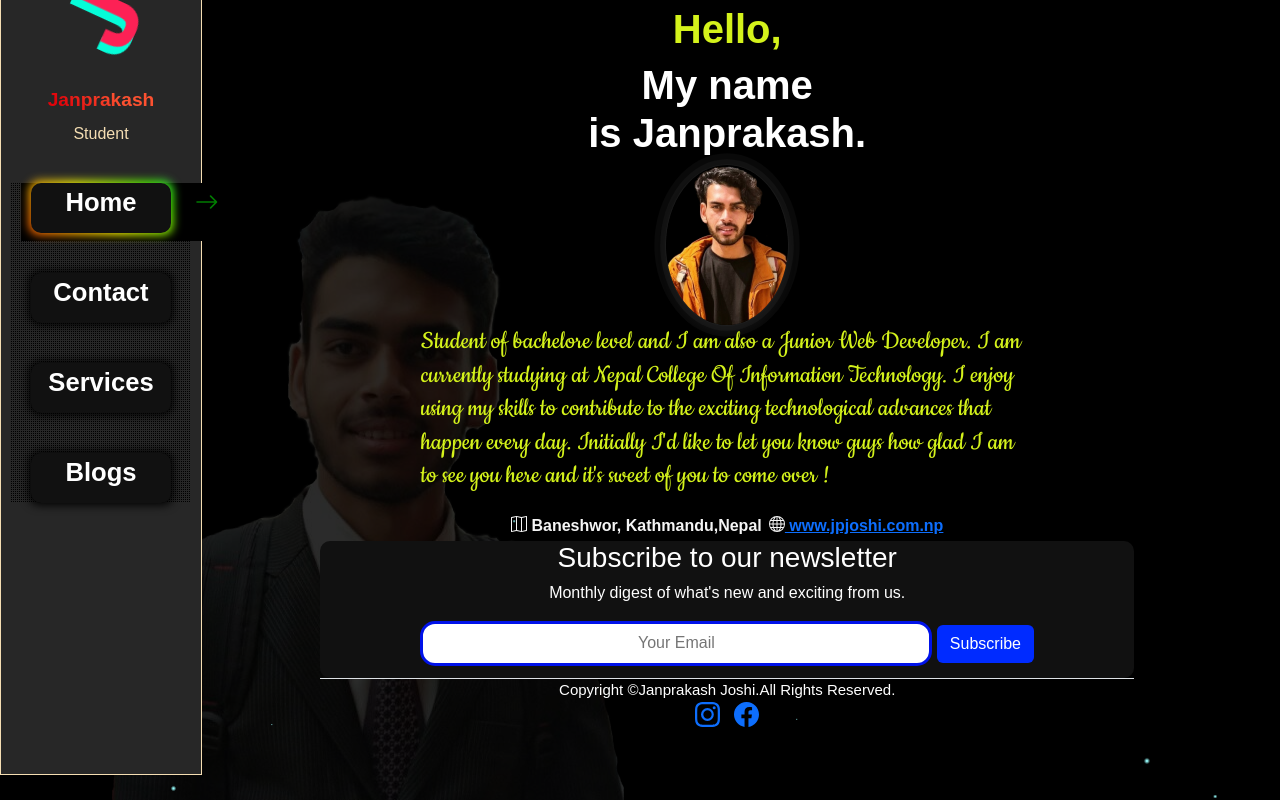
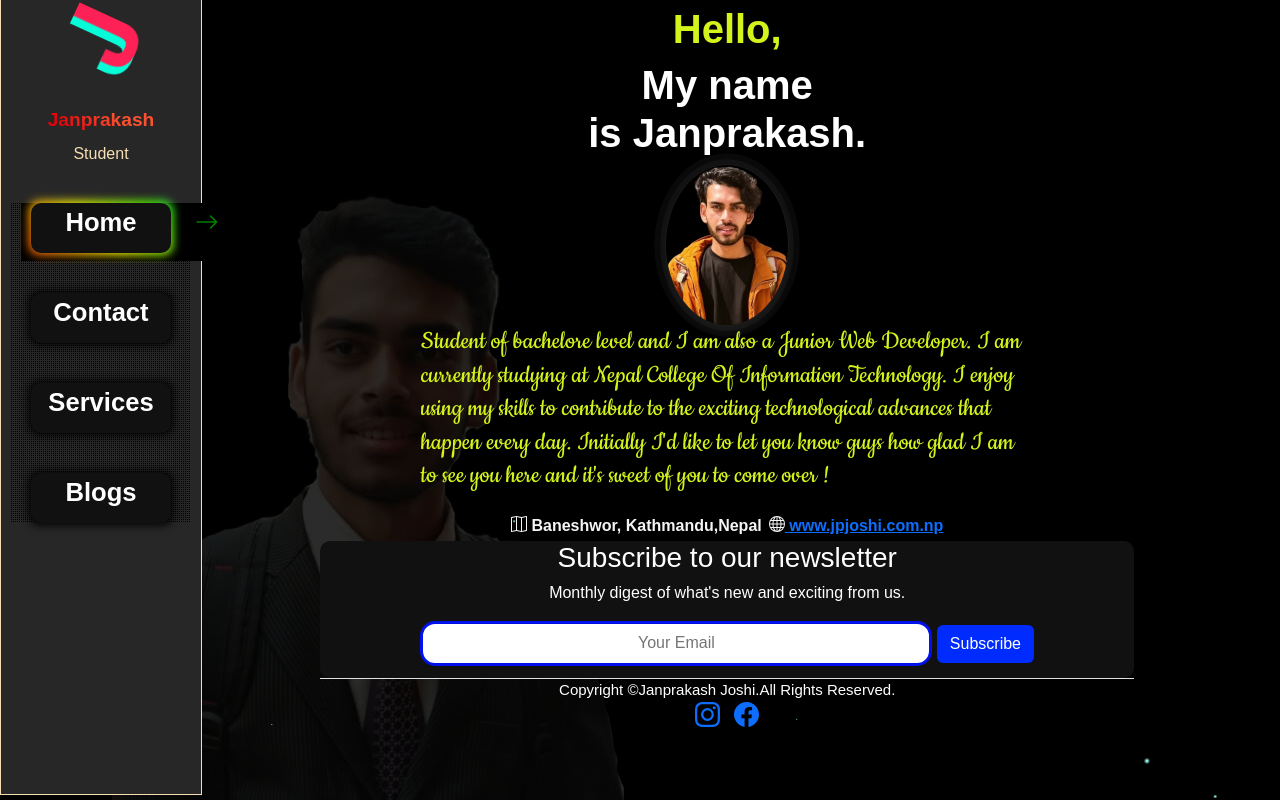
Before and after one commit to Janprakash-Joshi/jp, a PHP site: page / in a window 1280 px wide. Run offline with PHP 8.4, Linux system fonts and the light colour scheme; some libraries are stand-ins or nearby versions.

Commit message:
Update style.css

```diff
--- a/css/style.css
+++ b/css/style.css
@@ -113,7 +113,7 @@ padding-right: 2vw;
 
 }
 .top{
-	margin-top: -25px;
+	margin-top: -5px;
     border: 1px solid wheat;
     position: sticky;
     background-color: rgb(39, 39, 39);
```
